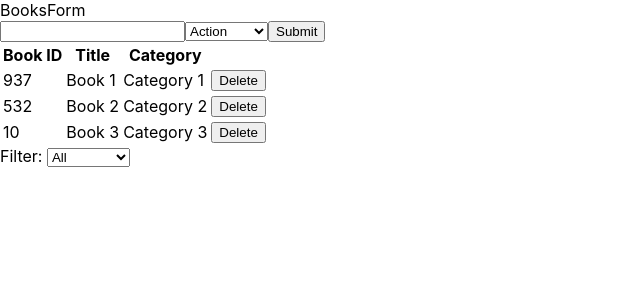
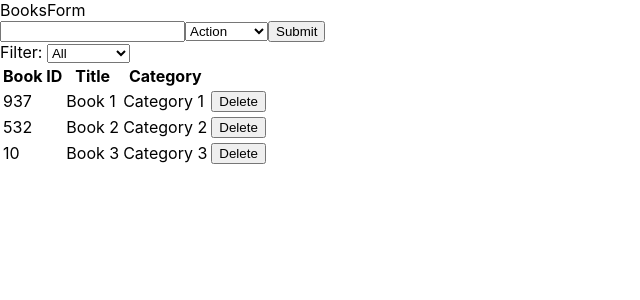
Before and after one commit to DcRonan/bookstore-react, a React (Create React App) app: page / in a window 1280 px wide. Shown: the top 300 px of the page, without its empty margins (0-640 px from the left). Built offline with nearby package versions, Linux system fonts and the light colour scheme.

Commit message:
add ability to filter books and display on website

```diff
--- a/src/components/App.js
+++ b/src/components/App.js
@@ -1,14 +1,12 @@
 // import './App.css';
 import BooksList from '../containers/BooksList';
 import BooksForm from '../containers/BooksForm';
-import Filter from './CategoryFilter';
 
 function App() {
   return (
     <div className="App">
       <BooksForm />
       <BooksList />
-      <Filter />
     </div>
   );
 }
--- a/src/components/CategoryFilter.js
+++ b/src/components/CategoryFilter.js
@@ -1,9 +1,15 @@
+import PropTypes from 'prop-types';
 import { categories } from '../containers/BooksForm';
 
-const CategoryFilter = () => (
+const CategoryFilter = props => {
+  const handleChange = e => (
+    e.target.value === 'All' ? props.handleFilterChange('') : props.handleFilterChange(e.target.value)
+  );
+
+  return (
     <>
       <span> Filter: </span>
-    <select name="categories">
+      <select name="categories" onChange={handleChange}>
         <option value="All">All</option>
         {categories.map(cat => (
           <option key={cat} value={cat}>
@@ -13,5 +19,14 @@ const CategoryFilter = () => (
       </select>
     </>
   );
+};
 
 export default CategoryFilter;
+
+CategoryFilter.defaultProps = {
+  handleFilterChange: () => {},
+};
+
+CategoryFilter.propTypes = {
+  handleFilterChange: PropTypes.func,
+};
--- a/src/containers/BooksList.js
+++ b/src/containers/BooksList.js
@@ -1,10 +1,20 @@
 import React from 'react';
 import { useSelector, useDispatch } from 'react-redux';
 import Book from '../components/Book';
-import { REMOVE_BOOK } from '../actions/index';
+import { REMOVE_BOOK, CHANGE_FILTER } from '../actions/index';
+import Filter from '../components/CategoryFilter';
 
 const BooksList = () => {
-  const books = useSelector(({ books }) => books);
+  const storedBooks = useSelector(({ books }) => books);
+
+  const filter = useSelector(({ filter }) => filter);
+
+  const books = () => {
+    if (filter.filter === '') {
+      return storedBooks;
+    }
+    return storedBooks.filter(book => book.category === filter.filter);
+  };
 
   const dispatch = useDispatch();
 
@@ -12,8 +22,13 @@ const BooksList = () => {
     dispatch(REMOVE_BOOK(book));
   };
 
+  const handleFilterChange = category => {
+    dispatch(CHANGE_FILTER(category));
+  };
+
   return (
     <>
+      <Filter handleFilterChange={handleFilterChange} />
       <table>
         <thead>
           <tr>
@@ -23,7 +38,7 @@ const BooksList = () => {
           </tr>
         </thead>
         <tbody>
-          {books.map(book => (
+          {books().map(book => (
             <tr key={book.id}>
               <Book book={book} handleRemoveBook={handleRemoveBook} />
             </tr>
```
Lines whose indentation alone changed are shown as unchanged.
